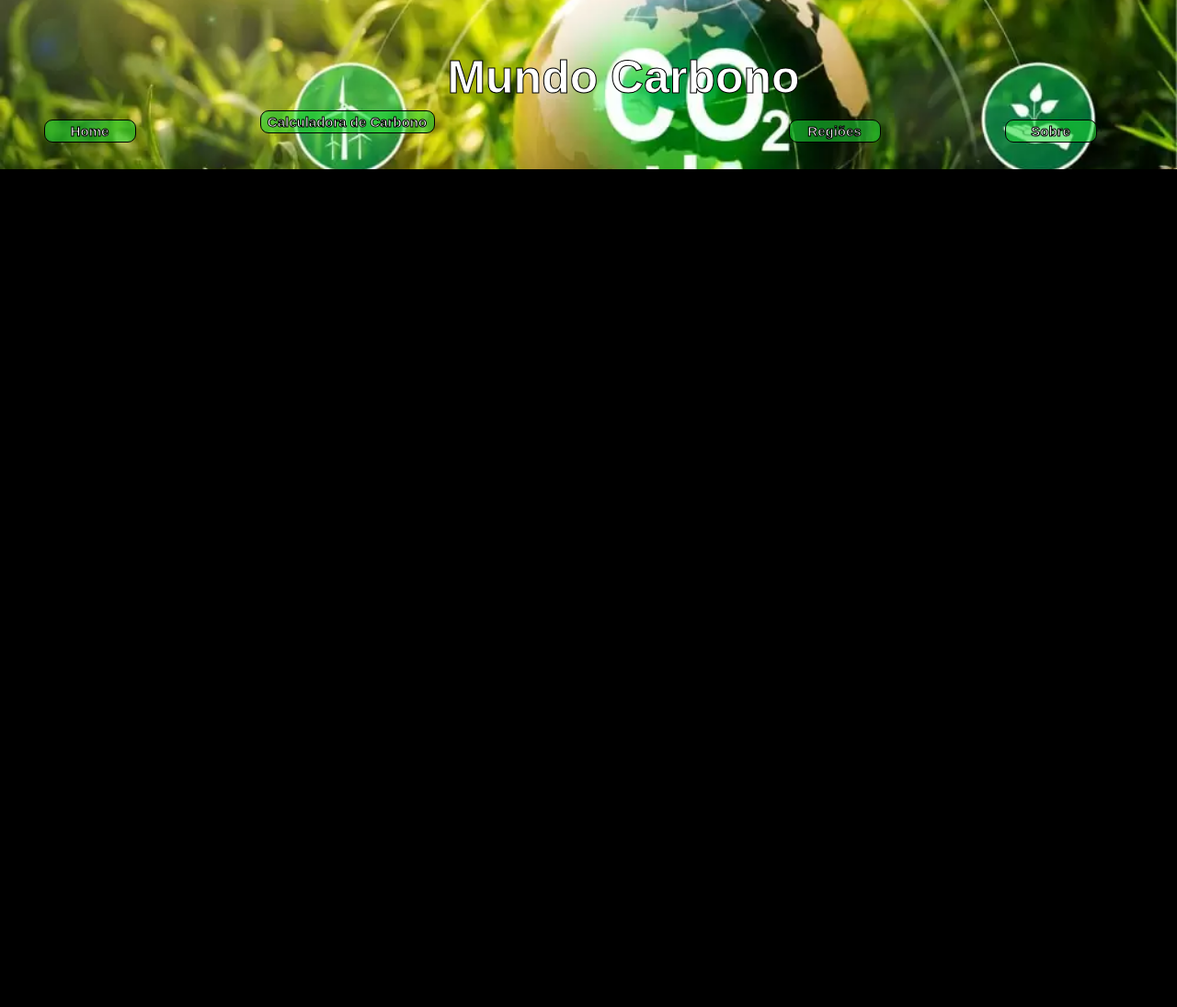
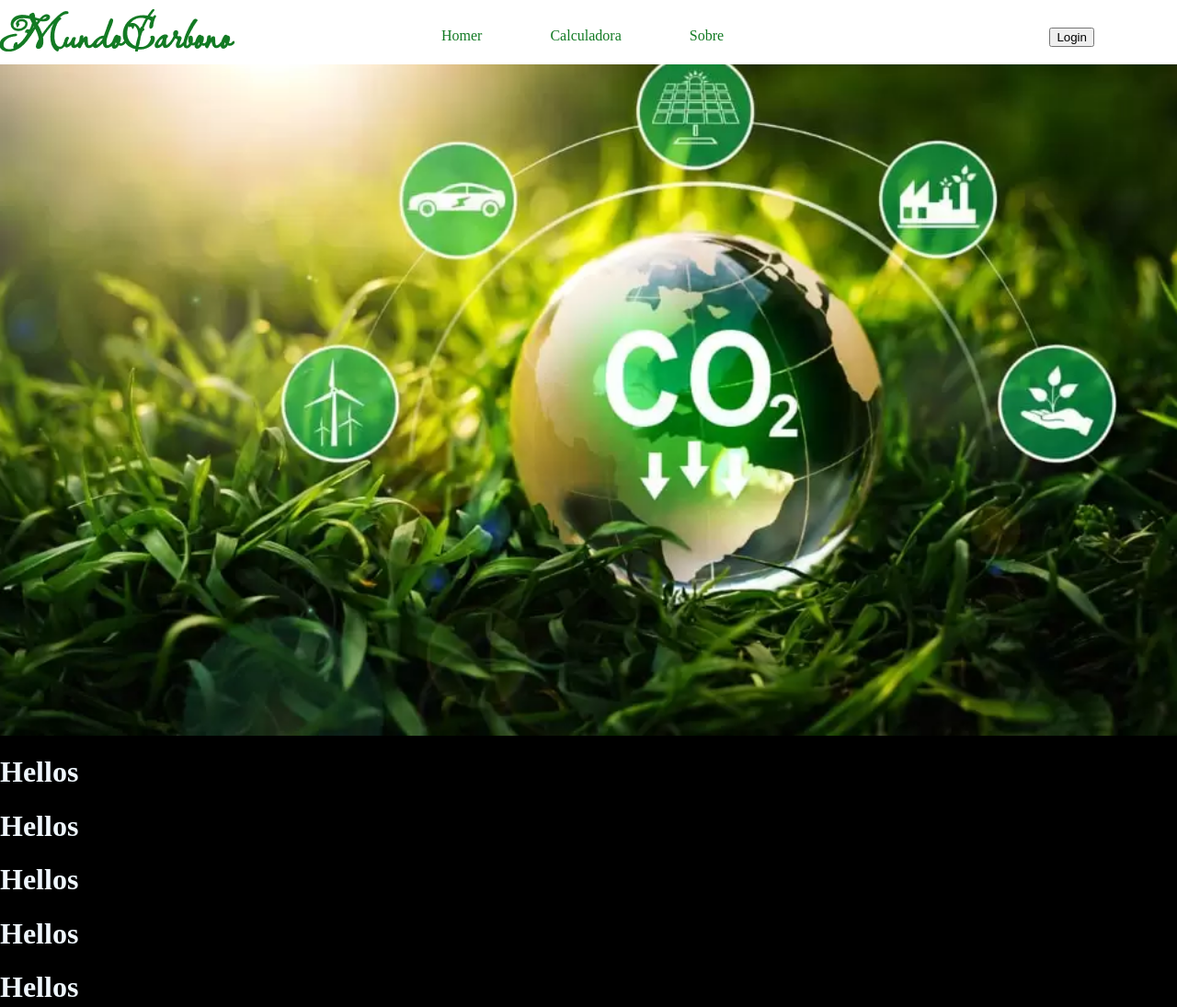
Before and after one commit to Athemos01/MundoCarbono, a plain HTML site: page index.html in a window 1280 px wide. Shown: the top 1095 px of the page at 92% size. Before the commit the page ends 800 px from the top, so only its background shows below. Drawn offline with Linux system fonts and the light colour scheme.

Commit message:
version 1.3

```diff
--- /dev/null
+++ b/assets/css/calcu-style.css
@@ -0,0 +1,3 @@
+html,body{
+    background-color: azure;
+}
--- a/assets/css/home-style.css
+++ b/assets/css/home-style.css
@@ -5,52 +5,66 @@ html, body {
     padding: 0; /* Remove preenchimento interno */
     background-color: black;
 }
-.classheadtext{
+.header{
+    position: relative;
+    height: 100%;
+    width: 100%;
+    background-size: cover;
+    background-repeat: no-repeat;
+    background-position: 50%;
+}
+article, aside, details, figcaption, figure, footer, header, hgroup, main, menu, nav, section, summary {
+    display: block;
+}
+.navbar{
+    position: relative;
+    min-height: 70px;
+    margin-bottom: 20px;
+    background-color:rgba(255, 255, 255);
+}
+.navbar-fixed{
+    position: fixed;
+    right: 0;
+    left: 0;
+    z-index: 1030;
+}
+a:link{
+    color: #127A23;
+    background-color: transparent;
+    text-decoration: none;
+}
+a:hover{
+    text-decoration: underline;
+}
+a:visited{
+    color: #127A23;
+    text-decoration: underline;
+}
+.mundoimg{
     position: absolute;
-    top: 30%;
-    left: 38%;
-    text-align: center;
-    font-family: Arial, Helvetica, sans-serif;
-    font-size: 50px;
-    font-weight: bold;
-    -webkit-text-stroke: 1px black;
-    color: white;
+    top:10px ;
 }
-.classheadbox img{
+.login{
+    position: absolute;
+    top: 30px;
+    right: 90px;
+}
+.aaa{
+    position: absolute;
+    top: 30px;
+    left: 480px;
+}
+a{
+    position: relative;
+    margin-right: 70px;
+    justify-content: space-around;
+}
+.background-img{
+    position: absolute;
+    background-size: cover;
+    background-repeat: no-repeat;
+    background-position: center;
     width: 100%; /* A imagem ocupará toda a largura da div */
     height: 100%; /* A imagem ocupará toda a altura da div */
     object-fit: cover; /* Ajusta a imagem para cobrir a div, mantendo a proporção */
 }
-.classheadbox{
-    position: absolute;
-    background-image: url(../img/WhatsApp-Image-2022-11-07-at-10.22.06.webp);/*pegar a imagem*/
-    background-repeat: no-repeat; /*Sem repetição*/
-    background-size: cover;
-    background-position: center;/*Centralizar a imagem */
-    height: 23%;
-    width: 100%;
-}
-.classheadbutton{
-    text-align: center;
-    display: flex;
-    justify-content: space-around;
-    position: relative;
-    top: 60%;
-}
-.buttoncolor{
-    background:rgba(29, 218, 54, 0.548);
-    border: 1px solid black;
-    border-radius: 9px;
-    font-family: Arial, Helvetica, sans-serif;
-    font-weight: bold;
-    -webkit-text-stroke: 1px rgb(0, 0, 0);
-    color: rgb(255, 255, 255);
-    font-size: 15px;
-    margin: 20px 50px 0px 10px;
-    width: 100px;
-    height: 25px;
-}
-#calc{
-    margin: 10px 300px 0px 10px;
-    width:190px ;
-}
--- a/index.html
+++ b/index.html
@@ -7,21 +7,27 @@
     <title>Mundo Carbono</title>
 </head>
 <body>
-    <div id="idheadbox" class="classheadbox">
-
-        <div id="idheadtext" class="classheadtext">
-            Mundo Carbono
+    <nav class="navbar navbar-fixed ">
+        <div>
+            <div>
+                <img class="mundoimg" src="assets/img/MundoCarbono.png">
+                <input id="" class="login" type="button" value="Login">
+            </div>
+            <div class="aaa">
+                <a href="index.html">Homer</a>
+                <a href="calc.html">Calculadora</a>
+                <a href="sobre.html">Sobre</a>
+            </div>
         </div>
-        <div id="idheadbutton" class="classheadbutton">
-            <input id="menu" class="buttoncolor" type="button" value="Home">
-            <input id="calc" class="buttoncolor" type="button" value="Calculadora de Carbono">
-            <input id="reg" class="buttoncolor" type="button" value="Regiões">
-            <input id="sobre" class="buttoncolor" type="button" value="Sobre">
-        </div>
-    </div>
-    <div id="idbodybox" class="classbbodybox">
-
-    </div>
+    </nav>
+    <header id="headerprinc" class="header header-fixed" style="background-image: url(assets/img/f1.webp);">
+    </header>
+    <h1 style="color: aliceblue;">Hellos</h1>
+    <h1 style="color: aliceblue;">Hellos</h1>
+    <h1 style="color: aliceblue;">Hellos</h1>
+    <h1 style="color: aliceblue;">Hellos</h1>
+    <h1 style="color: aliceblue;">Hellos</h1>
+    <h1 style="color: aliceblue;">Hellos</h1>
     <script src="./assets/js/telaprincipal.js"></script>
 </body>
 </html>
```
Also changed, not shown: calc.html (+12 -0 lines), assets/img/MundoCarbono.png (added), assets/img/f1.webp (renamed from assets/img/WhatsApp-Image-2022-11-07-at-10.22.06.webp).
